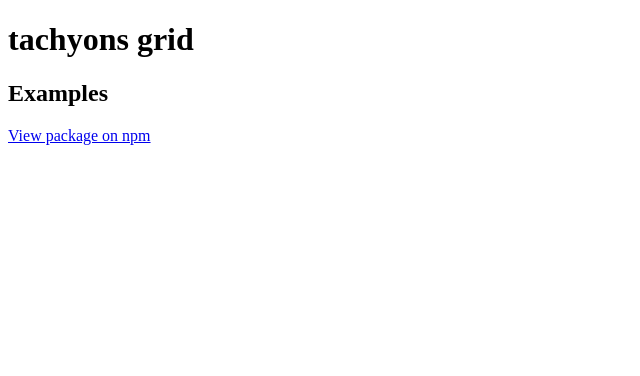
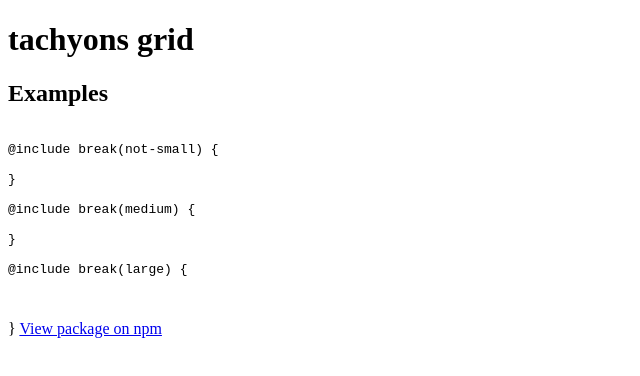
Before and after one commit to webappcreations/tachyons-grid, a website: page index.html in a window 1280 px wide. Shown: the whole page, without its empty margins (0-640 px from the left). Drawn offline with Linux system fonts and the light colour scheme.

Commit message:
Automatically adds code example and base for visual docs

```diff
--- a/index.html
+++ b/index.html
@@ -13,6 +13,21 @@
   <body>
     <h1>tachyons grid</h1>
     <h2>Examples</h2>
+
+    <pre>
+<code>
+@include break(not-small) {
+
+}
+
+@include break(medium) {
+
+}
+
+@include break(large) {
+
+</code>
+</pre>}
     <a href="http://npmjs.org/package/tachyons-grid" title="tachyons-grid">View package on npm</a>
   </body>
 </html>
```
